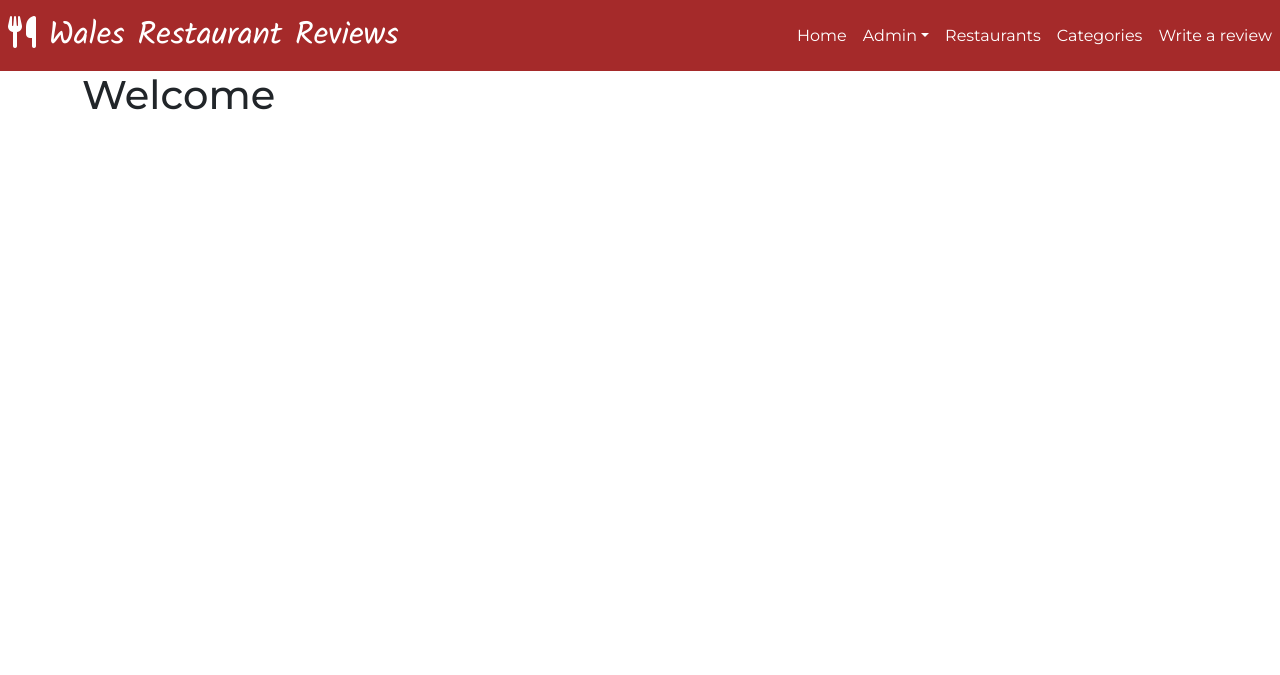
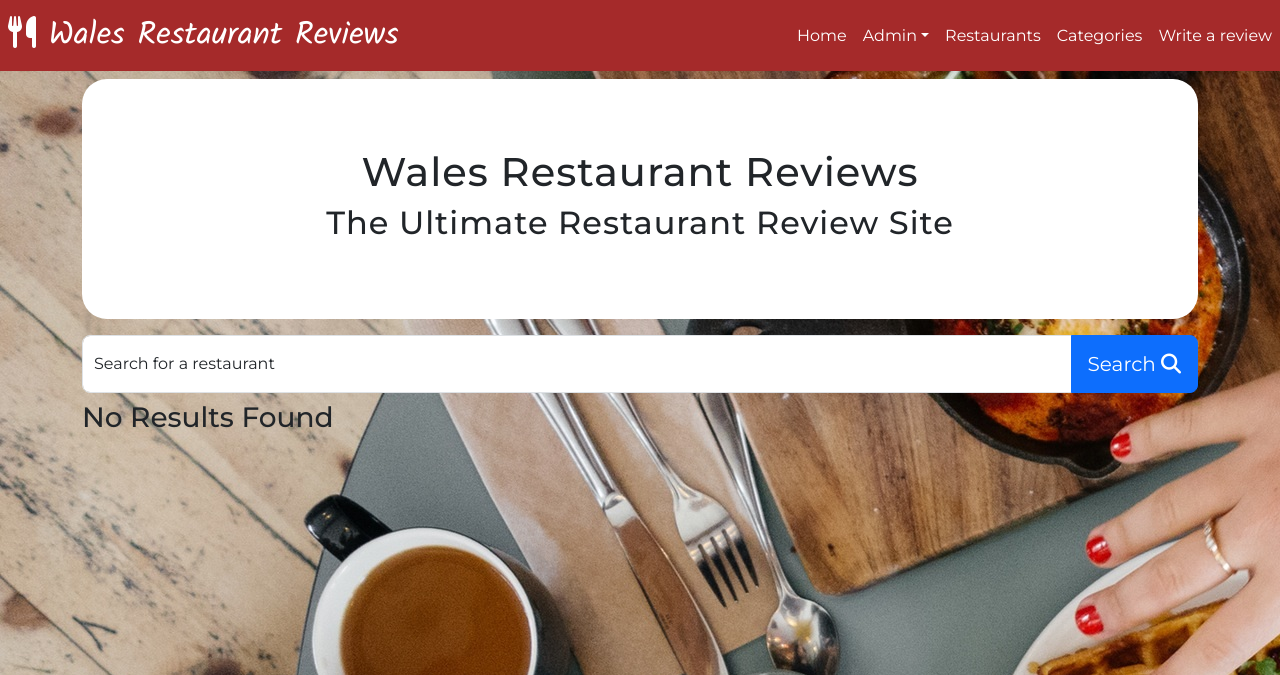
Before and after one commit to cshimvin/restaurant-reviews, a Flask app: page / in a window 1280 px wide. Shown: the top 675 px of the page. Run offline with Flask 3, Linux system fonts and the light colour scheme; some libraries are stand-ins or nearby versions.

Commit message:
Add index page content and search functionality

```diff
--- a/app.py
+++ b/app.py
@@ -22,6 +22,13 @@ mongo = PyMongo(app)
 @app.route("/index")
 def index():
     return render_template("index.html")
+
+
+@app.route("/search", methods=["GET", "POST"])
+def search():
+    query = request.form.get("query")
+    restaurants = list(mongo.db.restaurants.find({"$text": {"$search": query}}))
+    return render_template("index.html", restaurants=restaurants)
 
 
 @app.route("/get_restaurants")
--- a/static/css/style.css
+++ b/static/css/style.css
@@ -3,6 +3,7 @@
 
 body {
     font-family: "Montserrat", sans-serif;
+    background: url('../images/background-image.jpg'); /* https://pxhere.com/en/photo/893009 */;
 }
 
 nav {
@@ -19,3 +20,10 @@ nav {
 .navbar-light .navbar-nav .nav-link {
     color: rgba(255,255,255);
 }
+
+.heading {
+    min-height: 240px;
+    letter-spacing: 1px;
+    background-color: white;
+    border-radius: 25px;
+}
--- a/templates/base.html
+++ b/templates/base.html
@@ -42,7 +42,8 @@
             </div>
         </nav>
 
-          <!-- End Main Menu -->
+        <!-- End Main Menu -->
+
     </header>
     <div class="container">
         {% if message %}
--- a/templates/index.html
+++ b/templates/index.html
@@ -2,5 +2,64 @@
 
 {% block content %}
 
-    <h1>Welcome</h1>
+<!-- Heading title and image -->
+
+<div class="heading container-fluid d-flex p-2 bd-highlight align-items-center justify-content-center mt-2">
+    <div class="row>
+        <div class="col-12">
+            <h1 class="text-center">Wales Restaurant Reviews</h1>
+            <h2 class="text-center">The Ultimate Restaurant Review Site</h2>
+        </div>
+    </div>
+</div>
+
+<!-- Search box -->
+
+<div class="container">
+    <div class="row g-2 mb-2 mt-2">
+        <form action="{{ url_for('search') }}" method="post">
+            <div class="col-md">
+                <div class="form-floating input-group input-group-lg">
+                <input type="text" class="form-control" name="query" id="query" minlength="3" placeholder="Search for a restaurant" aria-label="Search for a restaurant" aria-describedby="button-addon1" required>
+                <label for="query">Search for a restaurant</label>
+
+                <button class="btn btn-primary" type="submit" id="button-addon1">Search <i class="fas fa-search right"></i></button>
+            </div>
+        </div>
+        </form>
+    </div>
+
+<section>
+    {% if restaurants|length > 0 %}
+        <div class="row row-cols-3 row-cols-md-3 row-cols-sm-2">
+            {% for restaurant in restaurants %}
+                <div class="col">
+                    <div class="card h-100">
+                        <img src="{{ restaurant.image_url }}" alt="{{ restaurant.name }}">
+                        <div class="card-body">
+                            <h5 class="card-title">{{ restaurant.name }}</h5>
+                            <p class="card-text">{{ restaurant.description }}</p>
+                        </div>
+                        <ul class="list-group list-group-flush">
+                            <li>Website: <a href="{{ restaurant.url }}" target="_blank">View website</a></li>
+                            <li>Cuisine: {{ restaurant.type }}</li>
+                            <li>Address: {{ restaurant.address }}</li>
+                            <li>Town: {{ restaurant.town }}</li>
+                            <li>County: {{ restaurant.county }}</li>
+                            <li>Postcode: {{ restaurant.postcode }}</li>
+                        </ul>
+                        <p><a href="{{ url_for('edit_restaurant', restaurant_id=restaurant._id) }}" class="btn btn-primary btn-sm">Edit <i class="fa-solid fa-pencil"></i></a>
+                        <a href="#" class="btn btn-danger btn-sm">Delete <i class="fa-solid fa-trash"></i></a></p>
+                        <p><a href="#" class="btn btn-primary btn-sm">View reviews <i class="fa-solid fa-eye"></i></a>
+                        <a href="#" class="btn btn-primary btn-sm">Write a review <i class="fa-solid fa-pencil"></i></a></p>
+                    </div>
+                </div>
+            {% endfor %}
+        </div>
+    {% else %}
+        <h3>No Results Found</h3>
+    {% endif %}
+</section>
+
+</div>
 {% endblock %}
--- a/templates/restaurants.html
+++ b/templates/restaurants.html
@@ -2,7 +2,8 @@
 
 {% block content %}
 
-    <h1>Restaurants</h1>
+<h1>Restaurants</h1>
+{% if tasks|length > 0 %}
     {% for restaurant in restaurants %}
         <p>Restaurant: {{ restaurant.name }}</p>
         <p>Website: <a href="{{ restaurant.url }}" target="_blank">View website</a></p>
@@ -18,4 +19,7 @@
         <p><a href="#" class="btn btn-primary btn-sm">View reviews <i class="fa-solid fa-eye"></i></a>
         <a href="#" class="btn btn-primary btn-sm">Write a review <i class="fa-solid fa-pencil"></i></a></p>
     {% endfor %}
+    {% else %}
+        <h3>No Results Found</h3>
+    {% endif %}
 {% endblock %}
```
Also changed, not shown: static/images/background-image.jpg (added).
